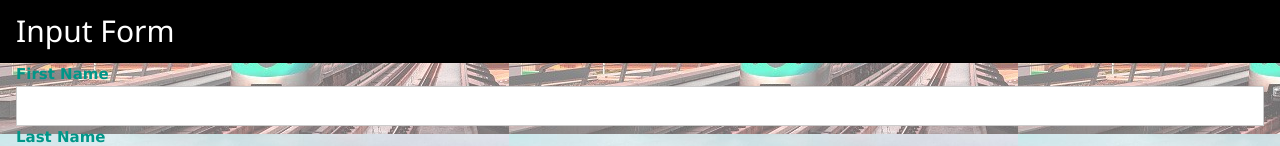
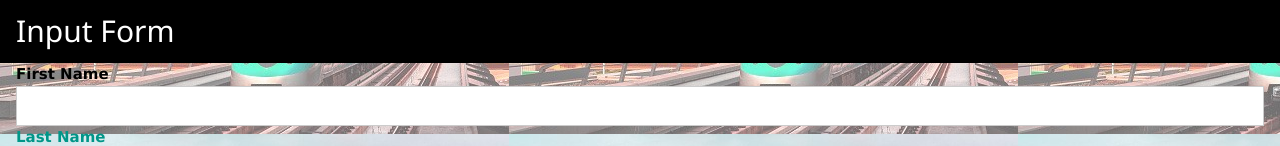
Before and after one commit to SukhmanGSingh/MHR, a plain HTML site: page Vacancy.html in a window 1280 px wide. Shown: the part 205-351 px from the top of the page. Drawn offline with nearby package versions, Linux system fonts and the light colour scheme; files whose address does not match are found by name.

Commit message:
Update Vacancy.html

```diff
--- a/Vacancy.html
+++ b/Vacancy.html
@@ -31,7 +31,7 @@
   <h2>Input Form</h2>
 </div>
 <form class="w3-container">
-  <label class="w3-text-teal"><b>First Name</b></label>
+  <label class="w3-text-black"><b>First Name</b></label>
   <input class="w3-input w3-border w3-Red" type="text">
   <label class="w3-text-teal"><b>Last Name</b></label>
   <input class="w3-input w3-border w3-Red" type="text">
```
